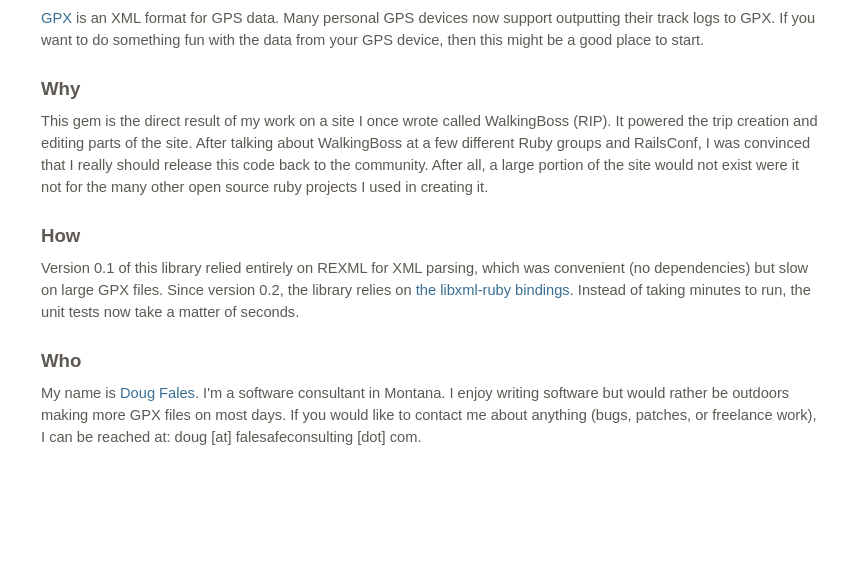
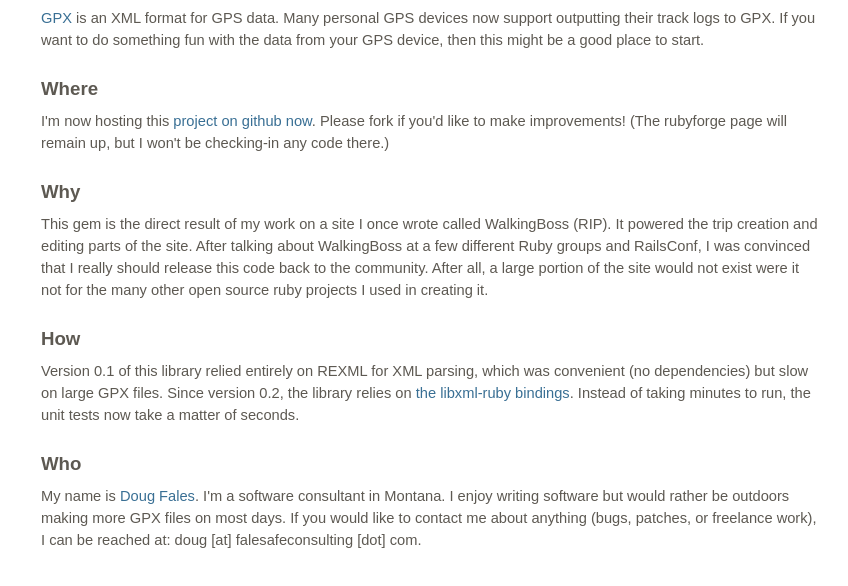
Before and after one commit to dougfales/gpx, a plain HTML site: page index.html in a window 1280 px wide. Shown: the part 104-690 px from the top of the page, without its empty margins (209-1057 px from the left). Drawn offline with Linux system fonts and the light colour scheme.

Commit message:
Link to github project page.

```diff
--- a/index.html
+++ b/index.html
@@ -26,10 +26,14 @@
                <br/>
                <br/>
 
+               <h2>Where</h2>
+               <p> I'm now hosting this <a href="http://github.com/dougfales/gpx">project on github now</a>.  Please fork if you'd like to make improvements!
+	           (The rubyforge page will remain up, but I won't be checking-in any code there.)
+               <br/>
+               <br/>
+
                <h2>Why</h2>
-
                <p>
-
                This gem is the direct result of my work on a site I once wrote called WalkingBoss (RIP).
                It powered the trip creation and editing parts of the site.  After talking
                about WalkingBoss at a few different Ruby groups and RailsConf,
```
